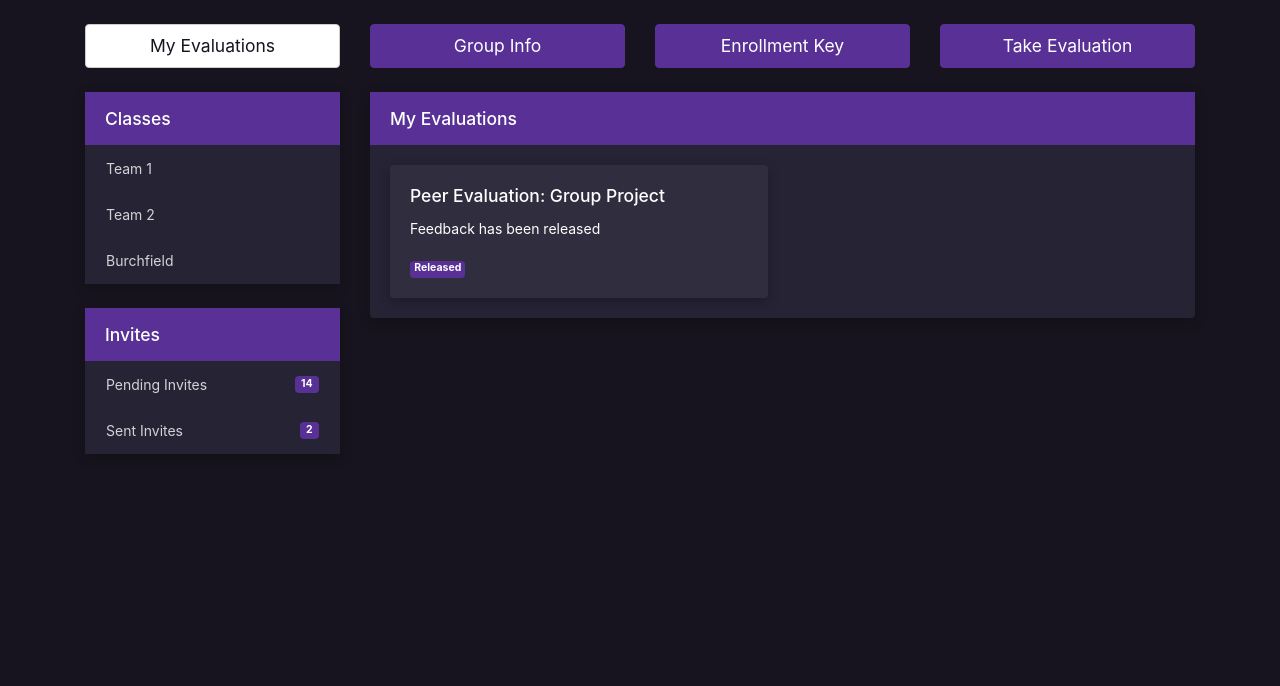
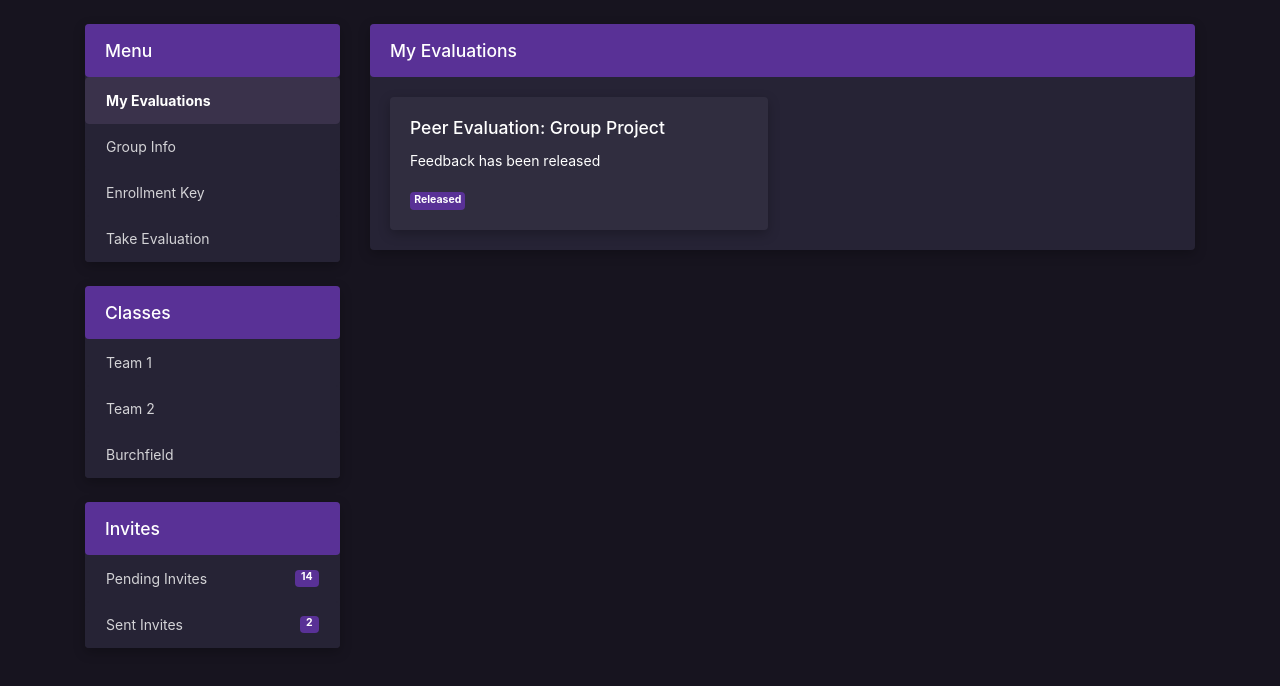
Before and after one commit to ntomlin7/3100-finalProject, a plain HTML site: page student.html in a window 1280 px wide. Drawn offline with nearby package versions, Linux system fonts and the light colour scheme; some packages are replaced by stand-ins of ours; a script that the page names is missing.

Commit message:
Updated styling for both student and professor

```diff
--- a/student.html
+++ b/student.html
@@ -6,19 +6,19 @@
   <title>SwollenHippo Group Evals - Student View</title>
   <link rel="stylesheet" href="https://cdn.jsdelivr.net/npm/bootswatch@4.5.2/dist/pulse/bootstrap.min.css" integrity="sha384-L7+YG8QLqGvxQGffJ6utDKFwmGwtLcCjtwvonVZR/Ba2VzhpMwBz51GaXnUsuYbj" crossorigin="anonymous">
   <style>
-    /* Re-use your custom styling */
+    /* Cards and forms */
     .card {
       border: none;
       border-radius: 1rem;
-      background-color: #fff;
-      box-shadow: 0 4px 12px rgba(0, 0, 0, 0.25);
+      background-color: #262335;
+      box-shadow: 0 4px 12px rgba(0,0,0,0.25);
       position: relative;
     }
     .cust-form {
       border: none;
       border-radius: 1rem;
-      background-color: #302D3F;
-      box-shadow: 0 4px 12px rgba(0, 0, 0, 0.25);
+      background-color: #262335;
+      box-shadow: 0 4px 12px rgba(0,0,0,0.25);
       position: relative;
     }
     .card-header {
@@ -68,64 +68,60 @@
       background-color: #302D3F;
       color: #fff;
     }
+    /* Active list-group items mimic the styling of your team buttons */
+    .list-group-item.active,
+    .list-group-item.active:hover {
+      background-color: #3A324B;
+      border-color: #3A324B;
+      color: #fff;
+    }
   </style>
 </head>
 <body class="bg-dark">
   <!-- Main dashboard view -->
   <div class="container mt-4">
-    <!-- Top navigation buttons specific to student view -->
-    <div class="row mb-4" role="navigation" aria-label="Student Main Navigation">
-      <div class="col-md-3">
-        <button class="btn btn-primary btn-lg btn-block rounded" id="btnMyEvals" aria-label="View My Evaluations">
-          My Evaluations
-        </button>
-      </div>
-      <div class="col-md-3">
-        <button class="btn btn-primary btn-lg btn-block rounded" id="btnGroupInfo" aria-label="View Group Information">
-          Group Info
-        </button>
-      </div>
-      <div class="col-md-3">
-        <button class="btn btn-primary btn-lg btn-block rounded" id="btnEnrollKey" aria-label="Enter Enrollment Key">
-          Enrollment Key
-        </button>
-      </div>
-      <div class="col-md-3">
-        <button class="btn btn-primary btn-lg btn-block rounded" id="btnTakeEval" aria-label="Take Evaluation">
-          Take Evaluation
-        </button>
-      </div>
-    </div>
-
-    <!-- Main content area -->
     <div class="row">
-      <!-- Left sidebar: Classes and Invites (same as professor view) -->
-      <div class="col-md-3 rounded" role="complementary" aria-label="Sidebar: Classes and Invites">
-        <!-- Classes card -->
+      <!-- Left Sidebar -->
+      <div class="col-md-3 rounded" role="complementary" aria-label="Sidebar Navigation">
+        <!-- Menu Card: Navigation items -->
         <div class="card mb-4 rounded">
-          <div class="card-header bg-primary text-white">
-            <h5 class="mb-0" aria-label="Classes Section Header">Classes</h5>
+          <div class="card-header bg-primary text-white rounded">
+            <h5 class="mb-0" aria-label="Menu">Menu</h5>
           </div>
           <div class="card-body p-0">
-            <div class="list-group" role="list" aria-label="List of Classes">
-              <a href="#" class="list-group-item list-group-item-action cust-card-color" aria-label="Team 1">Team 1</a>
-              <a href="#" class="list-group-item list-group-item-action cust-card-color" aria-label="Team 2">Team 2</a>
-              <a href="#" class="list-group-item list-group-item-action cust-card-color" aria-label="Burchfield">Burchfield</a>
+            <div class="list-group" id="sidebarMenu" role="list" aria-label="Navigation Menu">
+              <a href="#" class="list-group-item list-group-item-action cust-card-color rounded" id="btnMyEvals" aria-label="View My Evaluations">My Evaluations</a>
+              <a href="#" class="list-group-item list-group-item-action cust-card-color rounded" id="btnGroupInfo" aria-label="View Group Info">Group Info</a>
+              <a href="#" class="list-group-item list-group-item-action cust-card-color rounded" id="btnEnrollKey" aria-label="Enter Enrollment Key">Enrollment Key</a>
+              <a href="#" class="list-group-item list-group-item-action cust-card-color rounded" id="btnTakeEval" aria-label="Take Evaluation">Take Evaluation</a>
             </div>
           </div>
         </div>
-        <!-- Invites card -->
-        <div class="card mb-4 rounded">
-          <div class="card-header bg-primary text-white">
+        <!-- Classes Card -->
+        <div class="card mb-4 rounded" aria-label="Classes Section">
+          <div class="card-header bg-primary text-white rounded">
+            <h5 class="mb-0" aria-label="Classes Section Header">Classes</h5>
+          </div>
+          <div class="card-body rounded p-0">
+            <div class="list-group" role="list" aria-label="List of Classes">
+              <a href="#" class="list-group-item list-group-item-action cust-card-color rounded" aria-label="Team 1">Team 1</a>
+              <a href="#" class="list-group-item list-group-item-action cust-card-color rounded" aria-label="Team 2">Team 2</a>
+              <a href="#" class="list-group-item list-group-item-action cust-card-color rounded" aria-label="Burchfield">Burchfield</a>
+            </div>
+          </div>
+        </div>
+        <!-- Invites Card -->
+        <div class="card mb-4 rounded" aria-label="Invites Section">
+          <div class="card-header bg-primary text-white rounded">
             <h5 class="mb-0" aria-label="Invites Section Header">Invites</h5>
           </div>
           <div class="card-body p-0">
             <ul class="list-group" role="list" aria-label="List of Invites">
-              <a href="#" class="list-group-item list-group-item-action d-flex justify-content-between align-items-center cust-card-color" aria-label="Pending Invites">
+              <a href="#" class="list-group-item list-group-item-action d-flex justify-content-between align-items-center cust-card-color rounded" aria-label="Pending Invites">
                 Pending Invites
                 <span class="badge badge-primary badge-pill rounded" aria-label="14 pending">14</span>
               </a>
-              <a href="#" class="list-group-item list-group-item-action d-flex justify-content-between align-items-center cust-card-color" aria-label="Sent Invites">
+              <a href="#" class="list-group-item list-group-item-action d-flex justify-content-between align-items-center cust-card-color rounded" aria-label="Sent Invites">
                 Sent Invites
                 <span class="badge badge-primary badge-pill rounded" aria-label="2 sent">2</span>
               </a>
@@ -134,12 +130,12 @@
         </div>
       </div>
 
-      <!-- Student's main content area -->
+      <!-- Student's Main Content Area -->
       <div class="col-md-9 rounded" role="main">
         <!-- My Evaluations Section -->
         <div id="myEvalsSection">
           <div class="card rounded cust-card-color">
-            <div class="card-header bg-primary text-white">
+            <div class="card-header bg-primary text-white rounded">
               <h5 class="mb-0" aria-label="My Evaluations Section Header">My Evaluations</h5>
             </div>
             <div class="card-body">
@@ -154,7 +150,7 @@
                     </div>
                   </div>
                 </div>
-                <!-- Additional evaluation cards can be added here -->
+                <!-- Additional evaluation cards as needed -->
               </div>
             </div>
           </div>
@@ -163,15 +159,15 @@
         <!-- Group Info Section -->
         <div id="groupInfoSection" style="display:none;">
           <div class="card rounded cust-card-color">
-            <div class="card-header bg-info text-white">
+            <div class="card-header bg-info text-white rounded">
               <h5 class="mb-0" aria-label="Group Info Section Header">Group Info</h5>
             </div>
             <div class="card-body">
               <ul class="list-group" role="list" aria-label="Teammates Information">
-                <li class="list-group-item cust-card-color">
+                <li class="list-group-item cust-card-color rounded">
                   <strong>John Doe</strong> – john.doe@example.com – Phone: 123-456-7890 – Discord: JohnD
                 </li>
-                <li class="list-group-item cust-card-color">
+                <li class="list-group-item cust-card-color rounded">
                   <strong>Jane Smith</strong> – jane.smith@example.com – Teams: JaneS
                 </li>
                 <!-- More teammates as needed -->
@@ -188,7 +184,7 @@
         <!-- Enrollment Key Section -->
         <div id="enrollKeySection" style="display:none;">
           <div class="card rounded cust-card-color">
-            <div class="card-header bg-warning text-white">
+            <div class="card-header bg-warning text-white rounded">
               <h5 class="mb-0" aria-label="Enrollment Key Section Header">Enrollment Key</h5>
             </div>
             <div class="card-body">
@@ -210,7 +206,7 @@
         <!-- Take Evaluation Section -->
         <div id="takeEvalSection" style="display:none;">
           <div class="card rounded cust-card-color">
-            <div class="card-header bg-secondary text-white">
+            <div class="card-header bg-secondary text-white rounded">
               <h5 class="mb-0" aria-label="Take Evaluation Section Header">Take Evaluation</h5>
             </div>
             <div class="card-body">
@@ -237,60 +233,58 @@
           </div>
         </div>
 
-      </div> <!-- End student's main content area -->
-    </div> <!-- End row -->
-  </div> <!-- End container -->
+      </div> <!-- End Main Content Area -->
+    </div> <!-- End Row -->
+  </div> <!-- End Container -->
 
-  <!-- Vanilla JavaScript (no jQuery) -->
+  <!-- JavaScript (Vanilla JS) -->
   <script src="https://cdn.jsdelivr.net/npm/sweetalert2@11"></script>
   <script>
-    // Helper function to hide all student sections
+    // Helper: hide all student sections by IDs
     function hideStudentSections() {
-      var sections = ['myEvalsSection', 'groupInfoSection', 'enrollKeySection', 'takeEvalSection'];
+      const sections = ['myEvalsSection', 'groupInfoSection', 'enrollKeySection', 'takeEvalSection'];
       sections.forEach(function(id) {
-        var section = document.getElementById(id);
-        if (section) {
-          section.style.display = "none";
+        const el = document.getElementById(id);
+        if (el) {
+          el.style.display = "none";
         }
       });
     }
 
-    // Helper function to update top navigation button styles
-    function updateTopNavClasses(activeButton) {
-      var navButtons = document.querySelectorAll('.row.mb-4 .btn');
-      navButtons.forEach(function(button) {
-        button.classList.remove('btn-secondary');
-        button.classList.add('btn-primary');
+    // Helper: Update active navigation in sidebar menu (for student view)
+    function updateSidebarActive(activeElement) {
+      const navItems = document.querySelectorAll('#sidebarMenu .list-group-item');
+      navItems.forEach(function(item) {
+        item.classList.remove('active');
       });
-      activeButton.classList.remove('btn-primary');
-      activeButton.classList.add('btn-secondary');
+      activeElement.classList.add('active');
     }
 
     // Section switching event listeners
     document.getElementById('btnMyEvals').addEventListener('click', function() {
       hideStudentSections();
       document.getElementById('myEvalsSection').style.display = "block";
-      updateTopNavClasses(this);
+      updateSidebarActive(this);
     });
     document.getElementById('btnGroupInfo').addEventListener('click', function() {
       hideStudentSections();
       document.getElementById('groupInfoSection').style.display = "block";
-      updateTopNavClasses(this);
+      updateSidebarActive(this);
     });
     document.getElementById('btnEnrollKey').addEventListener('click', function() {
       hideStudentSections();
       document.getElementById('enrollKeySection').style.display = "block";
-      updateTopNavClasses(this);
+      updateSidebarActive(this);
     });
     document.getElementById('btnTakeEval').addEventListener('click', function() {
       hideStudentSections();
       document.getElementById('takeEvalSection').style.display = "block";
-      updateTopNavClasses(this);
+      updateSidebarActive(this);
     });
 
     // Enrollment Key form submission with input validation
     document.getElementById('btnSubmitEnrollKey').addEventListener('click', function() {
-      var enrollmentKey = document.getElementById('txtEnrollKey').value.trim();
+      const enrollmentKey = document.getElementById('txtEnrollKey').value.trim();
       if (enrollmentKey === "") {
         Swal.fire({
           title: "Input Error",
@@ -308,9 +302,9 @@
 
     // Take Evaluation form submission with input validation
     document.getElementById('btnSubmitEvalResponse').addEventListener('click', function() {
-      var response = document.getElementById('txtEvalResponse').value.trim();
-      var visibility = document.getElementById('cboResponseVisibility').value.trim();
-      var errors = "";
+      const response = document.getElementById('txtEvalResponse').value.trim();
+      const visibility = document.getElementById('cboResponseVisibility').value.trim();
+      let errors = "";
       if (response === "") {
         errors += "Your evaluation response is required.<br>";
       }
```
Also changed, not shown: iter2.txt.
